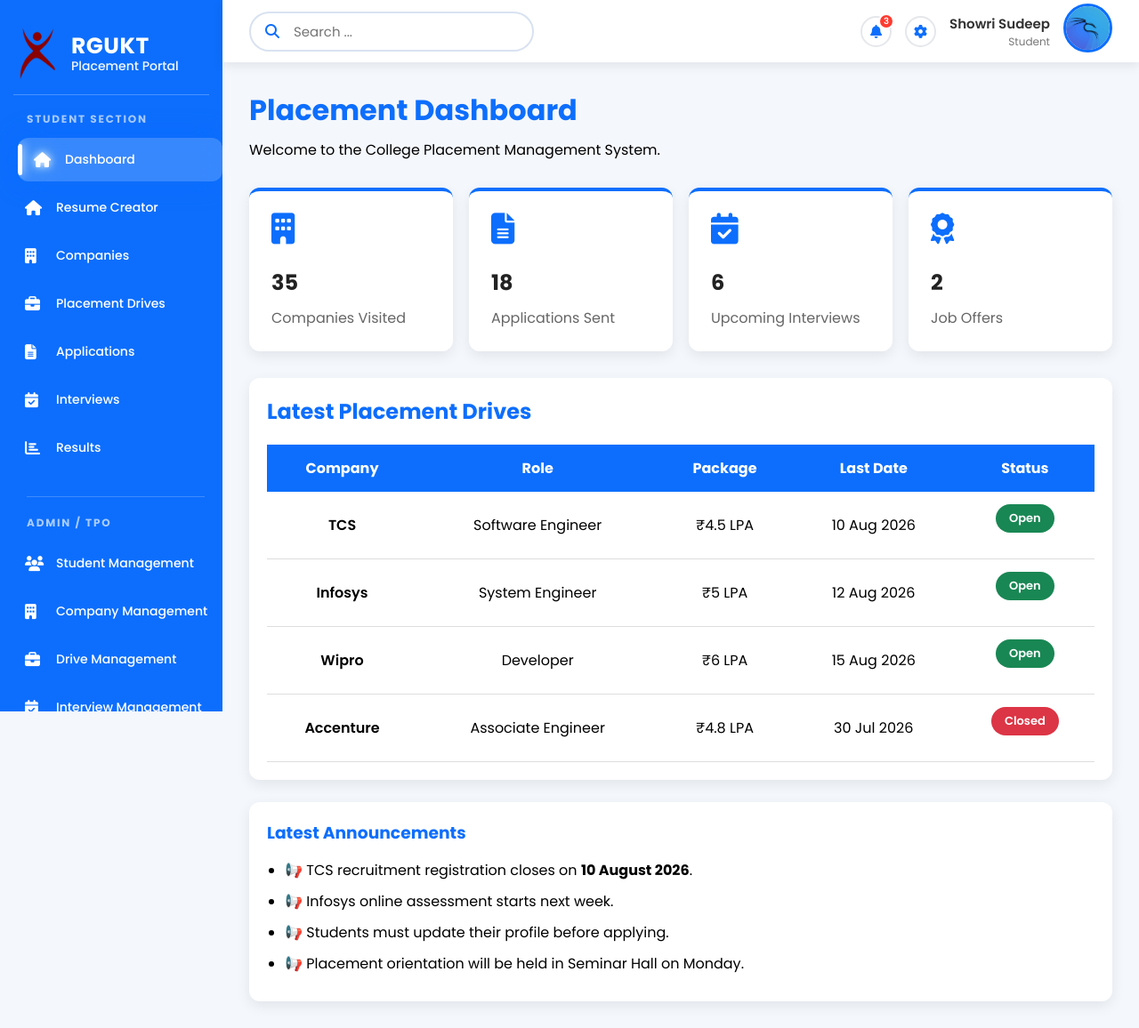
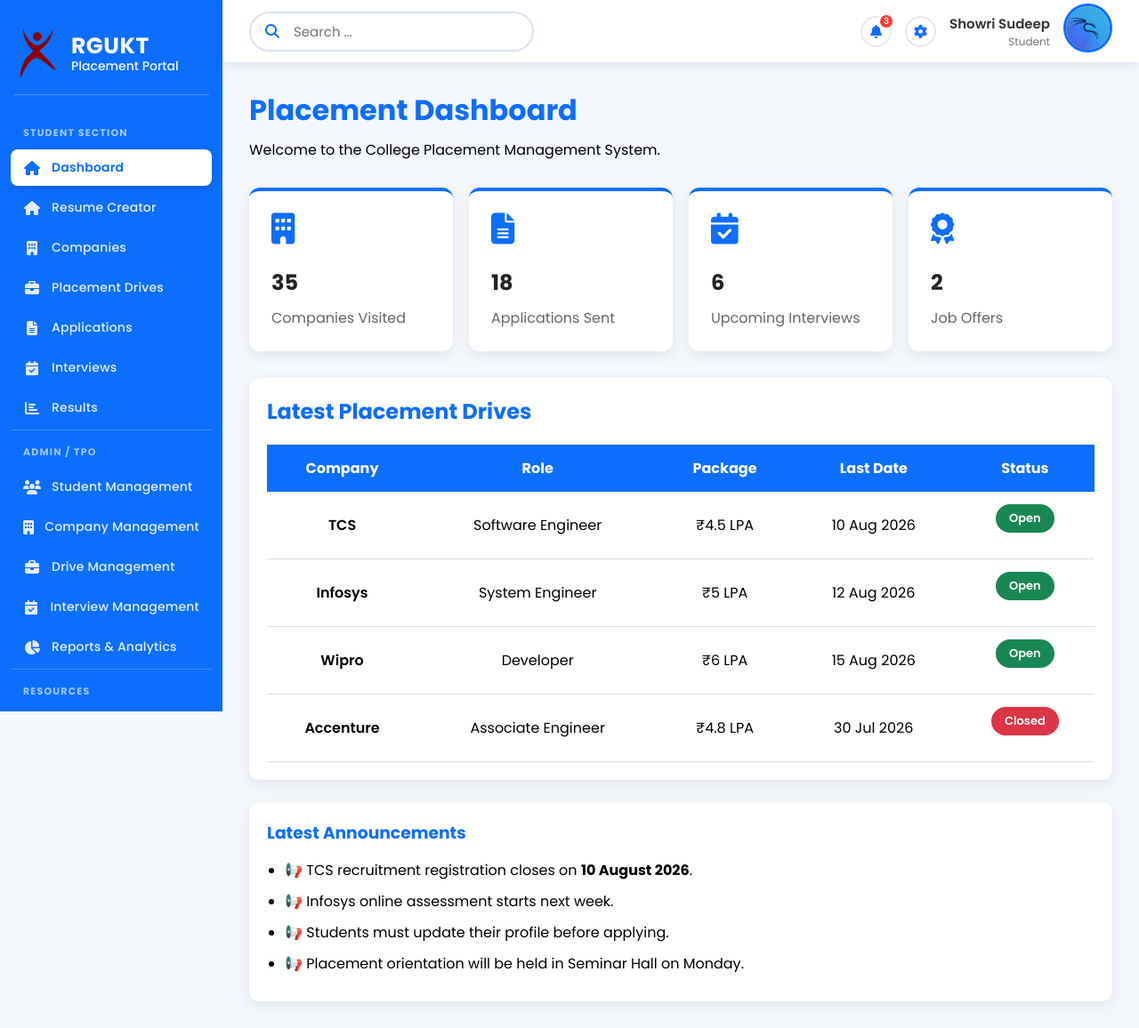
Before and after one commit to SivaleelaPutta/college-placement-management-system, a Flask app: page /home in a window 1280 px wide. Shown: the whole page at 89% size. Run offline with Flask 3, Linux system fonts and the light colour scheme.

Commit message:
Fix sidebar styles in homepage

```diff
--- a/templates/homepage.html
+++ b/templates/homepage.html
@@ -128,152 +128,71 @@ margin-bottom:30px;
 font-size:22px;
 }
 
-.sidebar ul{
-list-style:none;
+/* Sidebar Menu Container */
+.sidebar ul {
+    list-style: none;
+    padding: 0 12px;
 }
 
-.sidebar ul li{
-    position:relative;
-    display:flex;
-    align-items:center;
-    gap:11px;
-
-    padding:14px 18px;
-    margin:5px 10px;
-
-    border-radius:12px;
-    cursor:pointer;
-    overflow:hidden;
-
-    transition:all .3s ease;
+/* Sidebar Item Base State */
+.sidebar ul li {
+    position: relative;
+    margin: 4px 0;
+    padding: 0 !important; /* Move padding to <a> so entire box is clickable */
+    border-radius: 8px;
+    cursor: pointer;
+    transition: background-color 0.2s ease, transform 0.2s ease;
 }
 
-.sidebar ul li:hover{
-    background:rgba(255,255,255,.18);
-    backdrop-filter:blur(10px);
-    transform:translateX(10px) scale(1.03);
-
-    box-shadow:
-        0 8px 20px rgba(0,0,0,.20),
-        0 0 15px rgba(255,255,255,.20),
-        0 0 30px rgba(13,110,253,.55);
+/* Make <a> tag expand to full size of the box */
+.sidebar ul li a {
+    display: flex !important;
+    align-items: center !important;
+    gap: 12px !important;
+    width: 100% !important;
+    height: 100% !important;
+    padding: 10px 14px !important; /* Gives the click area full inner space */
+    font-family: 'Poppins', sans-serif !important;
+    font-size: 14px !important;
+    font-weight: 500 !important;
+    letter-spacing: 0.2px !important;
+    text-decoration: none !important;
+    color: rgba(255, 255, 255, 0.88) !important;
+    border-radius: 8px;
+    transition: color 0.2s ease, background-color 0.2s ease;
 }
 
-.sidebar ul li i{
-    width:24px;
-    font-size:17px;
-    min-width: 24px;
-    transition:all .35s ease;
+/* Icon Alignment */
+.sidebar ul li a i {
+    font-size: 16px !important;
+    width: 20px;
+    text-align: center;
+    color: rgba(255, 255, 255, 0.88) !important;
+    transition: color 0.2s ease;
 }
 
-.sidebar ul li:hover i{
-    transform:scale(1.25) rotate(-10deg);
-    color:#fff;
+/* Hover State */
+.sidebar ul li:hover {
+    background: #ffffff !important;
+    box-shadow: 0 4px 10px rgba(0, 0, 0, 0.1);
 }
 
-.sidebar ul li a{
-    color:white;
-    text-decoration:none;
-    font-size:14px;
-    font-weight:500;
-    transition:.3s;
-
-    display:flex;
-    align-items:center;
-    gap:11px;
-
-    white-space:nowrap;
+.sidebar ul li:hover a,
+.sidebar ul li:hover a i {
+    color: #0d6efd !important;
+    font-weight: 600 !important;
 }
 
-/* Extra sidebar */
-
-.sidebar ul li:hover i{
-    transform:rotate(-12deg) scale(1.25);
-
-    color:#ffffff;
-
-    text-shadow:
-        0 0 10px #fff,
-        0 0 20px #5dade2,
-        0 0 35px #5dade2;
+/* Active State */
+.sidebar ul li.active {
+    background: #ffffff !important;
+    box-shadow: 0 4px 10px rgba(0, 0, 0, 0.1);
 }
 
-
-
-.sidebar ul li::after{
-
-    content:"";
-
-    position:absolute;
-
-    top:0;
-
-    left:-120%;
-
-    width:60%;
-
-    height:100%;
-
-    background:linear-gradient(
-        120deg,
-        transparent,
-        rgba(255,255,255,.45),
-        transparent
-    );
-
-    transition:.6s;
-}
-
-.sidebar ul li:hover::after{
-
-    left:130%;
-}
-
-.sidebar ul li::before{
-    content:"";
-    position:absolute;
-    left:0;
-    top:15%;
-    width:5px;
-    height:70%;
-    background:#fff;
-    border-radius:10px;
-    transform:scaleY(0);
-    transition:.35s;
-}
-
-.sidebar ul li:hover::before{
-    transform:scaleY(1);
-    box-shadow:0 0 12px white;
-}
-
-/* active sidebar */
-
-.sidebar ul li.active{
-    background:rgba(255,255,255,.18);
-    backdrop-filter:blur(10px);
-
-    box-shadow:
-        0 0 15px rgba(13,110,253,.6),
-        0 0 30px rgba(13,110,253,.35);
-
-    transform:translateX(10px);
-}
-
-.sidebar ul li.active::before{
-    transform:scaleY(1);
-
-    box-shadow:
-        0 0 12px white,
-        0 0 24px #5dade2;
-}
-
-.sidebar ul li.active i{
-    color:white;
-
-    text-shadow:
-        0 0 10px white,
-        0 0 20px #5dade2;
+.sidebar ul li.active a,
+.sidebar ul li.active a i {
+    color: #0d6efd !important;
+    font-weight: 600 !important;
 }
 
 /* =========================
@@ -344,17 +263,14 @@ list-style:none;
 /* ============================= */
 
 .sidebar-section-title {
-    margin: 24px 20px 12px 30px;
-
-    color: rgba(255,255,255,0.65);
-
-    font-size: 12px;
-    font-weight: 700;
-
-    letter-spacing: 1.8px;
+    font-family: 'Poppins', sans-serif !important;
+    font-size: 11px !important;
+    font-weight: 700 !important;
+    letter-spacing: 1.2px !important;
+    color: rgba(255, 255, 255, 0.6) !important;
     text-transform: uppercase;
-
-    cursor: default;
+    padding: 16px 14px 6px 14px !important;
+    margin: 0 !important;
 }
 
 
```
